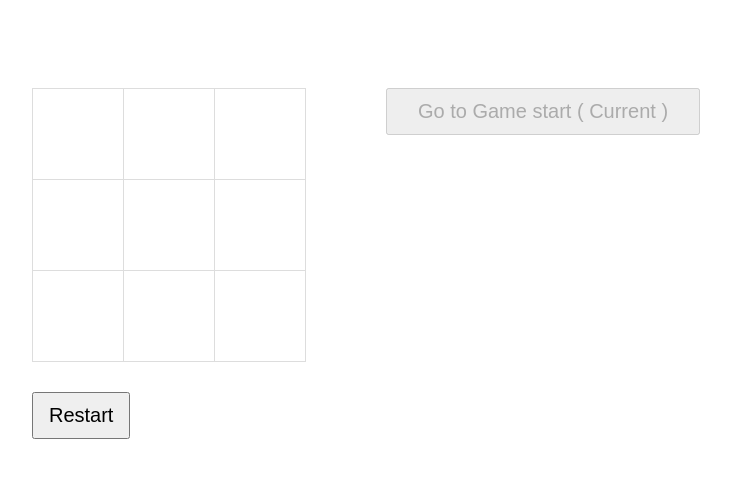
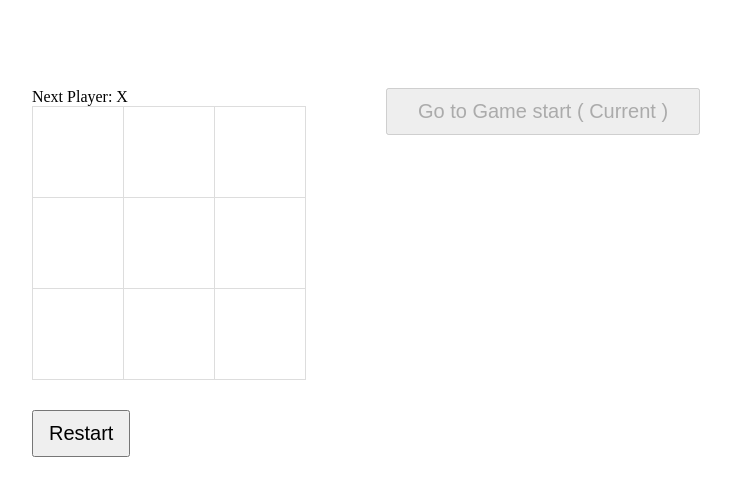
Before and after one commit to MuhammaddiyorQobulov/HOMEWORKS, a React (Create React App) app: page / in a window 1280 px wide. Shown: the top 496 px of the page, without its empty margins (274-1005 px from the left). Built offline with nearby package versions, Linux system fonts and the light colour scheme.

Commit message:
finish codes without winner

```diff
--- a/src/components/tic-tac-toe/play-zone/play-zone.tsx
+++ b/src/components/tic-tac-toe/play-zone/play-zone.tsx
@@ -17,6 +17,7 @@ const Playzone: React.FC<PlayzoneProps> = ({
 
   return (
     <div className="play-zone">
+      <div className="playerStep">Next Player: {playerStep.toUpperCase()}</div>
       <div className="ceils">
         {steps.map((step, idx) => (
           <div
```
